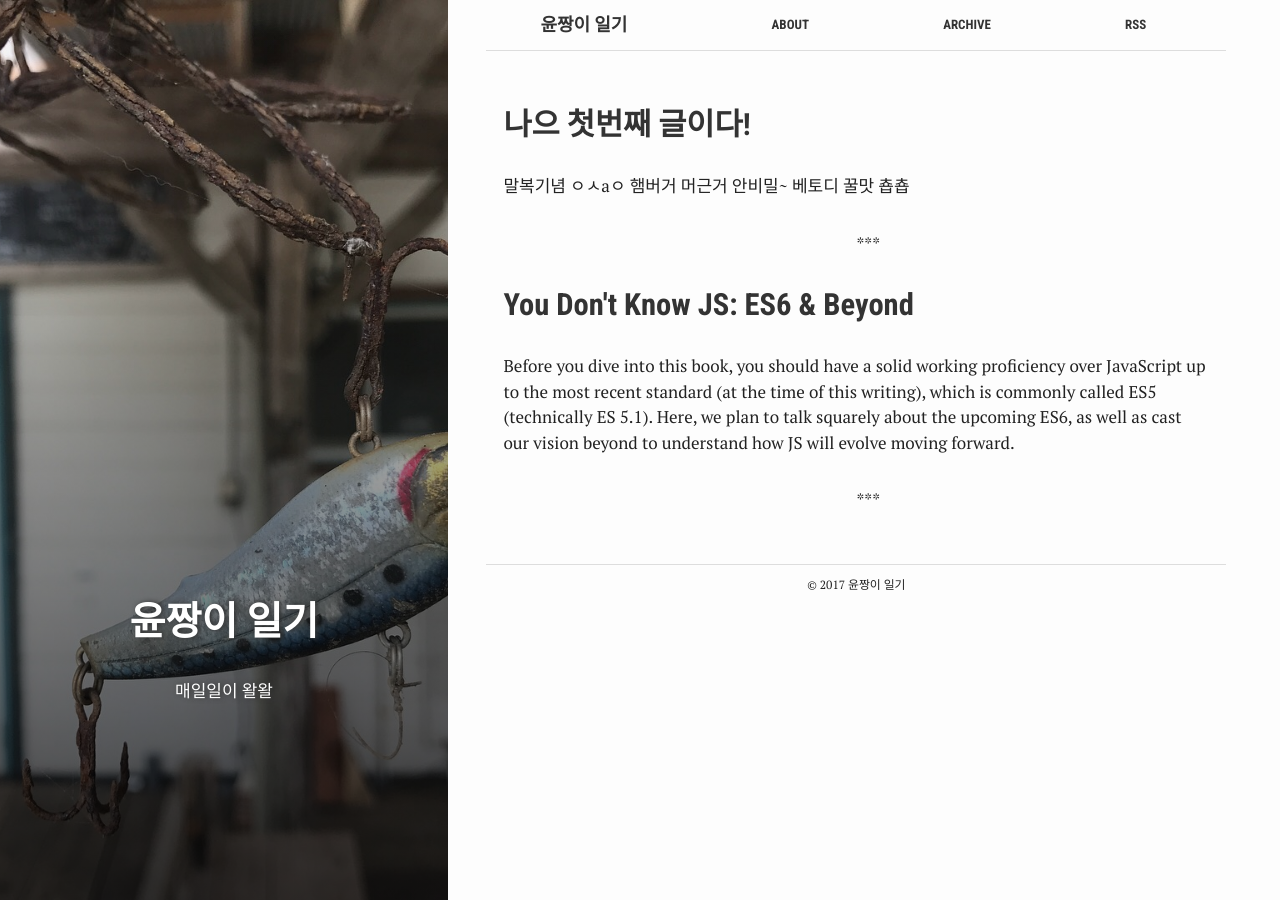
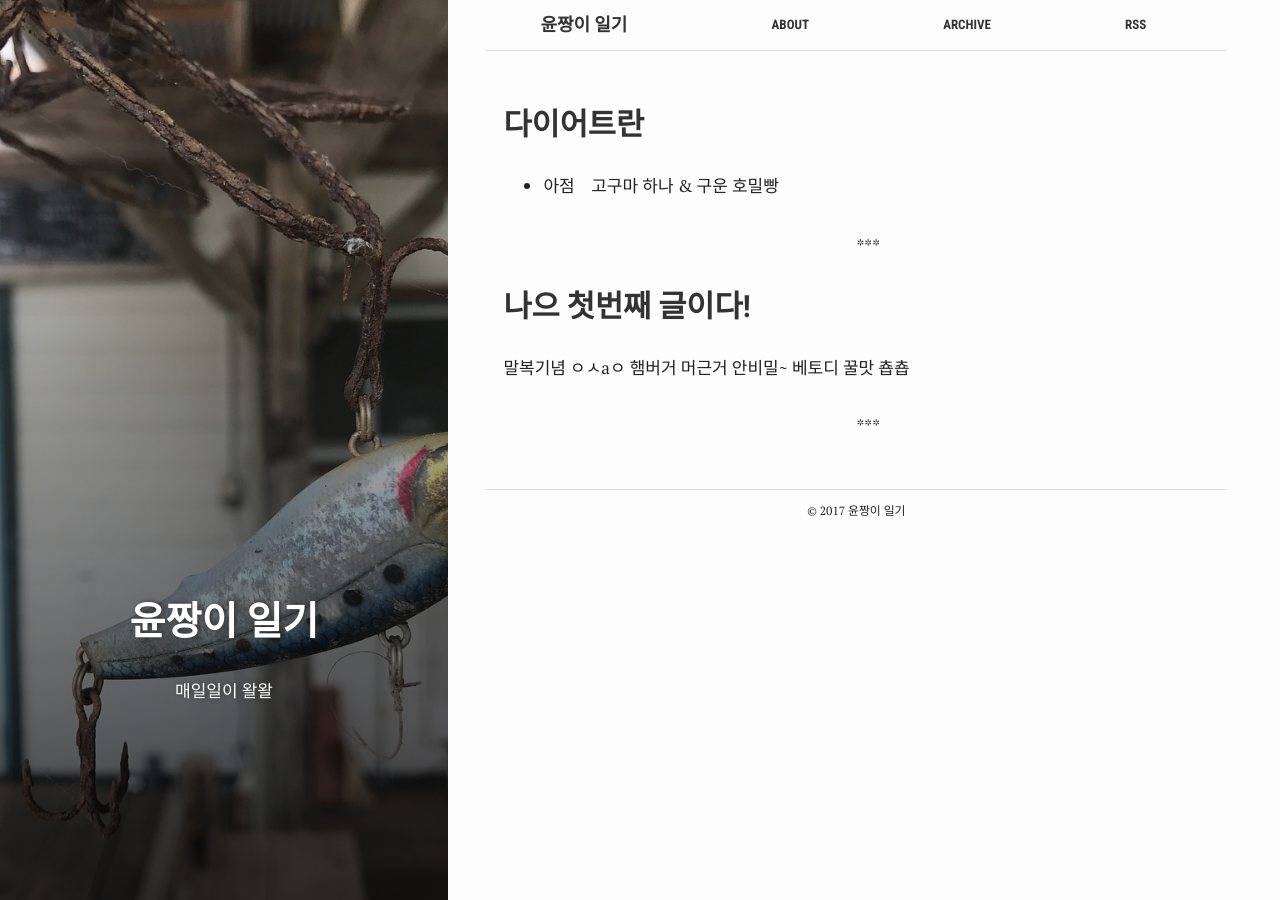
Before and after one commit to yunzzang222/queserasera_zz, a Jekyll site: the page built from index.html, in a window 1280 px wide. Built offline with Jekyll 4.4.1, drawn with Linux system fonts in a browser that asks for light colours.

Commit message:
Update 2016-06-29-es6.md

```diff
--- a/_posts/2016-06-29-es6.md
+++ b/_posts/2016-06-29-es6.md
@@ -1,41 +1,30 @@
 ---
-bg: "tools.jpg"
+bg: "KakaoTalk_Photo_2017-08-12-14-04-05.jpeg"
 layout: post
-title:  "You Don't Know JS: ES6 & Beyond"
-crawlertitle: "About ES6"
-summary: "What's new in ES6"
-date:   2016-06-29 20:09:47 +0700
+title:  "다이어트란"
+crawlertitle: "주륵"
+summary: "오늘의 식단"
+date:   2017-08-12 14:06:47 +0700
 categories: posts
-tags: ['front-end']
-author: redVi
+tags: ['다이어트']
+author: 윤짱이222
 ---
-Before you dive into this book, you should have a solid working proficiency over JavaScript up to the most recent standard (at the time of this writing), which is commonly called ES5 (technically ES 5.1). Here, we plan to talk squarely about the upcoming ES6, as well as cast our vision beyond to understand how JS will evolve moving forward.
+- 아점
+    고구마 하나 & 구운 호밀빵
 
-If you are still looking for confidence with JavaScript, I highly recommend you read the other titles in this series first:
+- 3시
+    고구마 하나 & 씨리얼
 
-Up & Going: Are you new to programming and JS? This is the roadmap you need to consult as you start your learning journey.
+- 6시
+    고구마 하나 & 연두부
 
-- Up & Going
-- Scope & Closures
+
+올리브영 달려가서 리얼 깔라만시랑 식사대용 음료랑 다이어트 과자샀음 ㅎㅎ
+진짜 군것질하고싶을때 과자먹어야지 낄낄
+난진짜 프로 다이어터 할꺼니까 아무도 말리지마셈 ㅎㅎ
+
+
 - this & Object Prototypes
-- Types & Grammar
-- Async & Performance
+- this & Object Prototypes
 
 [![railroad]({{ site.images | relative_url }}/rails.jpg)]({{ site.images | relative_url }}/rails.jpg)
-
-If you've already read all those titles and you feel pretty comfortable with the topics they cover, it's time we dive into the evolution of JS to explore all the changes coming not only soon but farther over the horizon.
-
-## `let` Declarations
-
-However, we can now create declarations that are bound to any block, called (unsurprisingly) *block scoping*. This means all we need is a pair of `{ .. }` to create a scope. Instead of using var, which always declares variables attached to the enclosing function (or global, if top level) scope, use `let`:
-
-{% highlight js %}
-var a = 2;
-
-{
-    let a = 3;
-    console.log( a );   // 3
-}
-
-console.log( a );       // 2
-{% endhighlight %}
```
